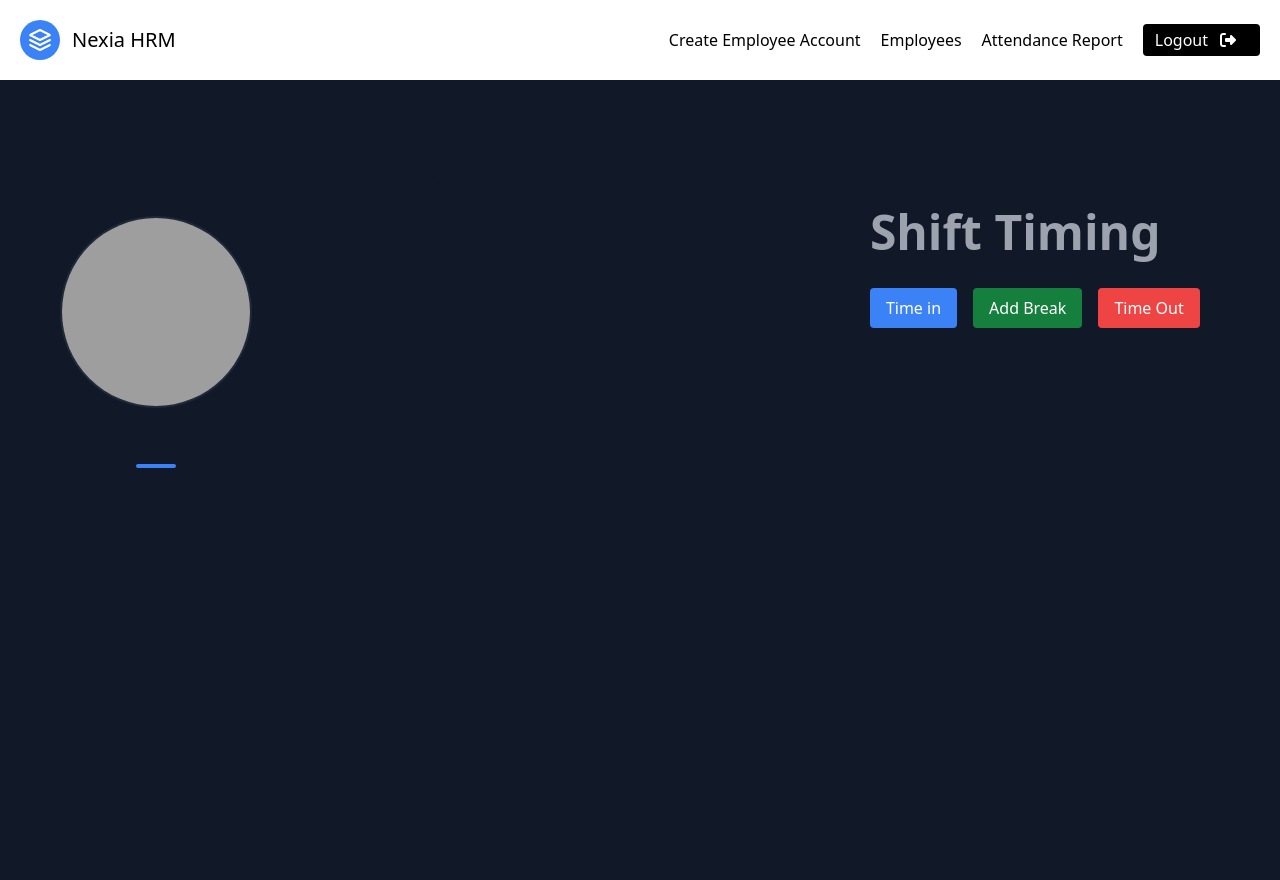
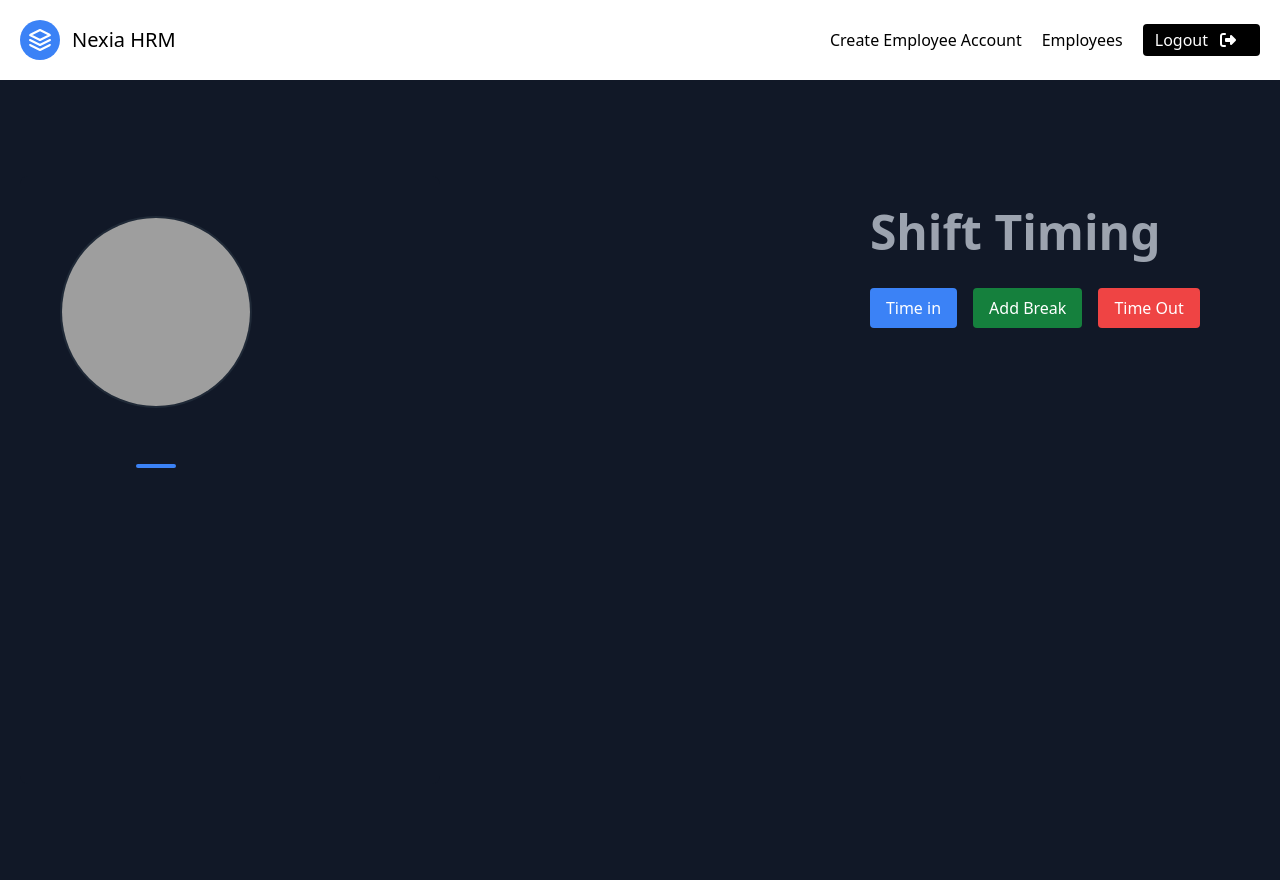
Before and after one commit to nexia-tech/HRM, a Django app: page / in a window 1280 px wide. Run offline with Django 5.2, Linux system fonts and the light colour scheme; a user stored in the database is signed in; tables that the repository leaves empty hold one stand-in row (values such as "Sample post"); parts of the project's set-up code (start-up, migrations or seed data) failed here and were passed over; some libraries are stand-ins or nearby versions; grey boxes are pictures that could not be loaded.

Commit message:
my attendance tab hide for superuser

```diff
--- a/templates/base.html
+++ b/templates/base.html
@@ -37,9 +37,10 @@
             {% if user.is_superuser %}
             <a href="{% url "create-employee-account" %}"  class="mr-5 hover:text-gray-500 cursor-pointer">Create Employee Account</a>
             <a href="{% url "employees" %}"  class="mr-5 hover:text-gray-500 cursor-pointer">Employees</a>
-            {% endif %}
+            {% else %}
             {% comment %} <a href="{% url "edit-profile" %}"  class="mr-5 hover:text-gray-500 cursor-pointer">Edit Profile</a> {% endcomment %}
             <a href="{% url "my-attendance" %}"  class="mr-5 hover:text-gray-500 cursor-pointer">My Attendance Report</a>
+            {% endif %}
           </nav>
 
           {% if user.is_authenticated %}
--- a/templates/index.html
+++ b/templates/index.html
@@ -28,10 +28,10 @@
           {% if user.is_superuser %}
           <a href="{% url "create-employee-account" %}" class="mr-5 hover:text-gray-500 cursor-pointer">Create Employee Account</a>
           <a href="{% url "employees" %}"  class="mr-5 hover:text-gray-500 cursor-pointer">Employees</a>
-
+          {% else %}
+          {% comment %} <a href="{% url "edit-profile" %}" class="mr-5 hover:text-gray-500 cursor-pointer">Edit Profile</a> {% endcomment %}
+          <a href="{% url "my-attendance" %}" class="mr-5 hover:text-gray-500 cursor-pointer">My Attendance Report</a>
           {% endif %}
-          {% comment %} <a href="{% url "edit-profile" %}" class="mr-5 hover:text-gray-500 cursor-pointer">Edit Profile</a> {% endcomment %}
-          <a href="{% url "my-attendance" %}" class="mr-5 hover:text-gray-500 cursor-pointer">Attendance Report</a>
         </nav>
 
         {% if user.is_authenticated %}
```
